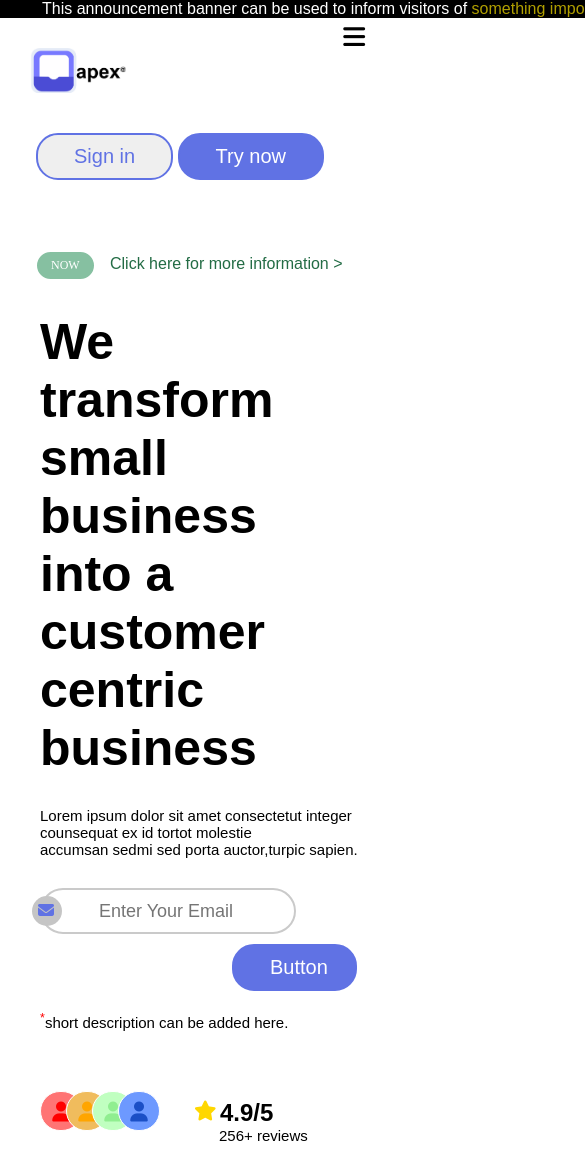
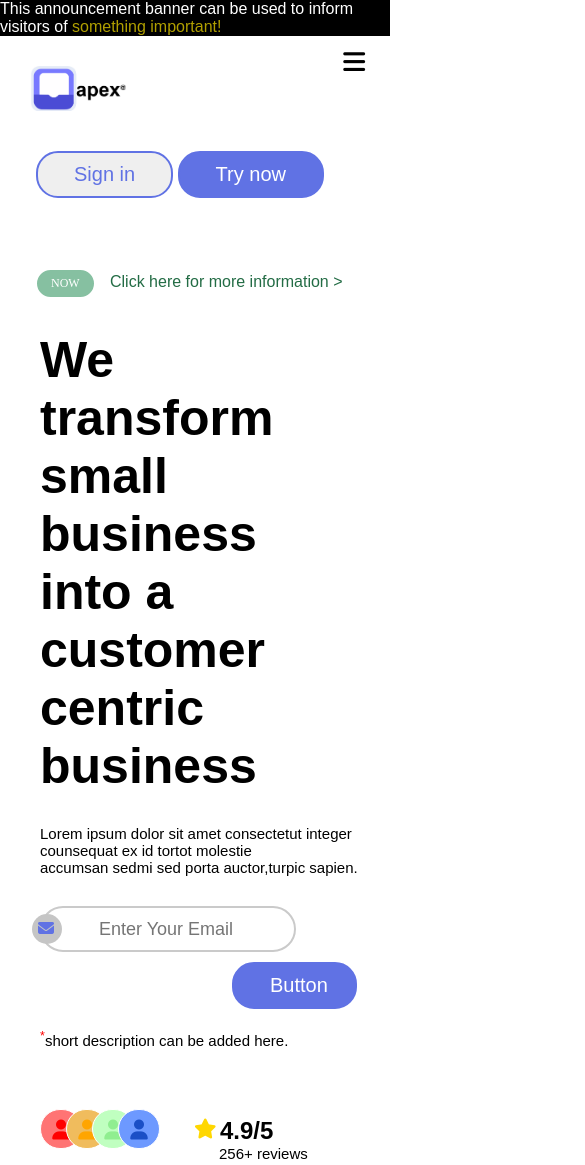
Before and after one commit to VishnusIdea/Codunt, a plain HTML site: page Project_Dashboard/index.html in a window 390 px wide. Shown: the top 1165 px of the page, 585 px wide, since content can reach past the window. Drawn offline with Linux system fonts and the light colour scheme.

Commit message:
push css

```diff
--- a/Project_Dashboard/style.css
+++ b/Project_Dashboard/style.css
@@ -393,7 +393,7 @@ nav .fas {
 
   nav .fas {
     position: absolute;
-    top: 25px;
+    top: 50px;
     right: 25px;
     cursor: pointer;
   }
@@ -403,7 +403,7 @@ nav .fas {
   }
 
   .title {
-    width: 170%;
+    width: 100%;
   }
 
   .main {
```
